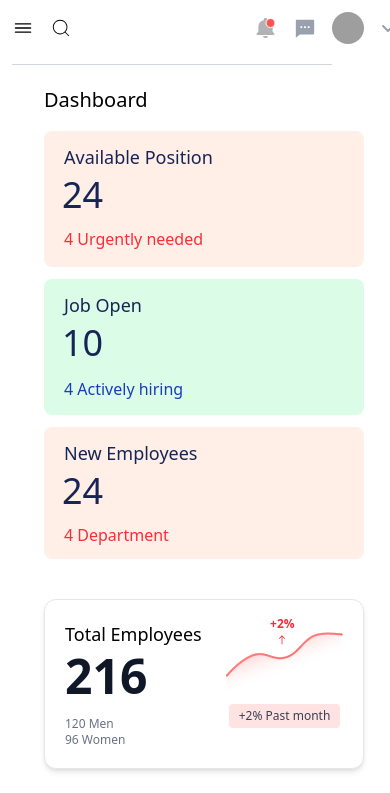
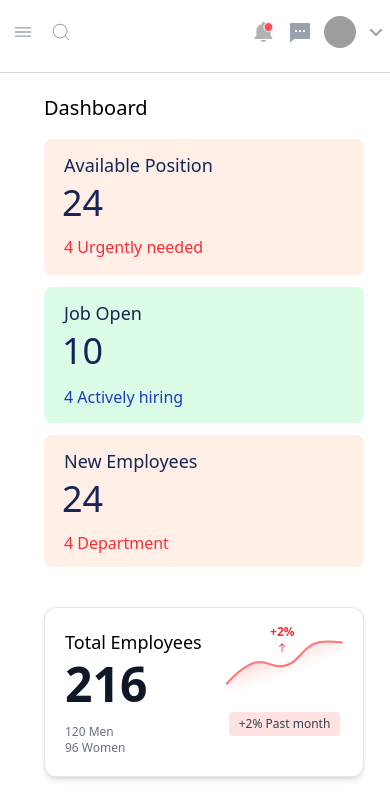
Before and after one commit to animesh156/Random-Dashboard, a Next.js app: page / in a window 390 px wide. Shown: the top 793 px of the page. Built offline with nearby package versions, Linux system fonts and the light colour scheme; grey boxes are pictures that could not be loaded.

Commit message:
fix: fixed header resposiviness issue for mobile devices

```diff
--- a/src/app/page.js
+++ b/src/app/page.js
@@ -13,9 +13,10 @@ export default function Home() {
       </div>
 
       {/* Main Content */}
-      <div className="col-span-12  md:col-span-11 lg:col-span-10 flex flex-col m-auto md:m-0 md:p-3.5">
+      <div className="col-span-12   md:col-span-11 lg:col-span-10 flex flex-col m-auto md:m-0 md:p-3.5">
         <Header />
 
+        <div className="border-t border-gray-300 mt-2 md:mt-4 max-w-xl md:w-full ml-0 md:ml-11"></div>
 
 
         <h3 className="md:text-[24px] text-[20px] font-[500] ml-11 mt-5 mb-2 text-black">Dashboard</h3>
--- a/src/components/Header.js
+++ b/src/components/Header.js
@@ -7,31 +7,31 @@ import { IoIosMenu } from "react-icons/io";
 
 export default function Header() {
   return (
-      <div>
 
-<div className="flex p-3 md:ml-6 justify-between">
+
+<div className="flex md:p-3 px-3 py-2.5 md:ml-6 w-auto justify-between">
 
       {/* Left Section */}
       <div className="flex md:ml-2  gap-x-2 items-center">
         <div className="md:hidden">
-          <IoIosMenu size={22} className="text-black" />
+          <IoIosMenu size={22} className="text-gray-400" />
         </div>
-        <div className="md:border  md:border-gray-200 rounded-md text-gray-400 flex items-center bg-white md:bg-gray-100 py-1 px-2">
+        <div className="md:border  md:border-gray-200 rounded-md text-gray-400 flex items-center bg-white md:bg-gray-100 py-1.5 px-2">
           <input type="search" required placeholder="Search" className="md:w-64 hidden md:block" />
-          <CiSearch size={22} className="text-black" />
+          <CiSearch size={22} className="text-gray-400" />
         </div>
       </div>
 
       {/* Right Section */}
-      <div className="">
-        <ul className="flex items-center gap-x-4 text-gray-400">
+      <div className="p-1.5 md:p-0">
+        <ul className="flex items-center lg:gap-x-4 gap-x-3 text-gray-400">
           <li>
            <img src="./round-notifications.svg" alt=""/>
           </li>
           <li>
-            <RiMessage2Fill size={22} />
+            <RiMessage2Fill size={24} className="text-gray-400" />
           </li>
-          <li className="avatar">
+          <li className="avatar ">
             <div className="w-8 rounded-4xl">
               <img
                 src="https://s3-alpha-sig.figma.com/img/40ed/810b/19bda88255a6c220a56cfcf53c020387?Expires=1741564800&Key-Pair-Id=APKAQ4GOSFWCW27IBOMQ&Signature=GXmWp3LcnLQHMk6agVqLOmrg0-3I9FLRAEPJN8901J9GWggooyUL4J4qz6ghR0jIGJISIFunnW3DPkCQnvnDb5fbTe1W29-jNgKTnlQsB73q5wM8Pd5MH4BQ1L1uwObK3vZdGm7Kl0nofNawLzK21CirWTqbj3sIDvJSQwsD9B2~5RrFpGHGe6ujSXJWYgqWdkCAVWc~zeMwYvMUN0DsW4s76~jXg4l0Zg-lTYcpm1zu8wMmpnaB~-cJKeCal8Q5bnzLyAOHlJHvkzvHOx~b624XTNyj4PQeLcIgL8Boe-nzm3H5rXOGwBkfpoRRjoNXwioiHUpJ9LPeRLdMeEHsBQ__"
@@ -39,18 +39,18 @@ export default function Header() {
               />
             </div>
           </li>
-          <li className="flex gap-x-1 items-center">
-            <p className="text-sm text-black hidden md:block">Admirra John</p>
+          <li className="flex md:gap-x-1 justify-center mr-1.5 md:mr-0  items-center">
+            <p className="text-sm text-black -mr-1 hidden md:block">Admirra John</p>
             <FaAngleDown />
           </li>
         </ul>
       </div>
     </div>
 
-    <div className="border-t lg:ml-11 ml-3 w-80 lg:w-full border-gray-300 mt-2 md:mt-4"></div>
 
 
-      </div>
+
+
 
   );
 }
```
